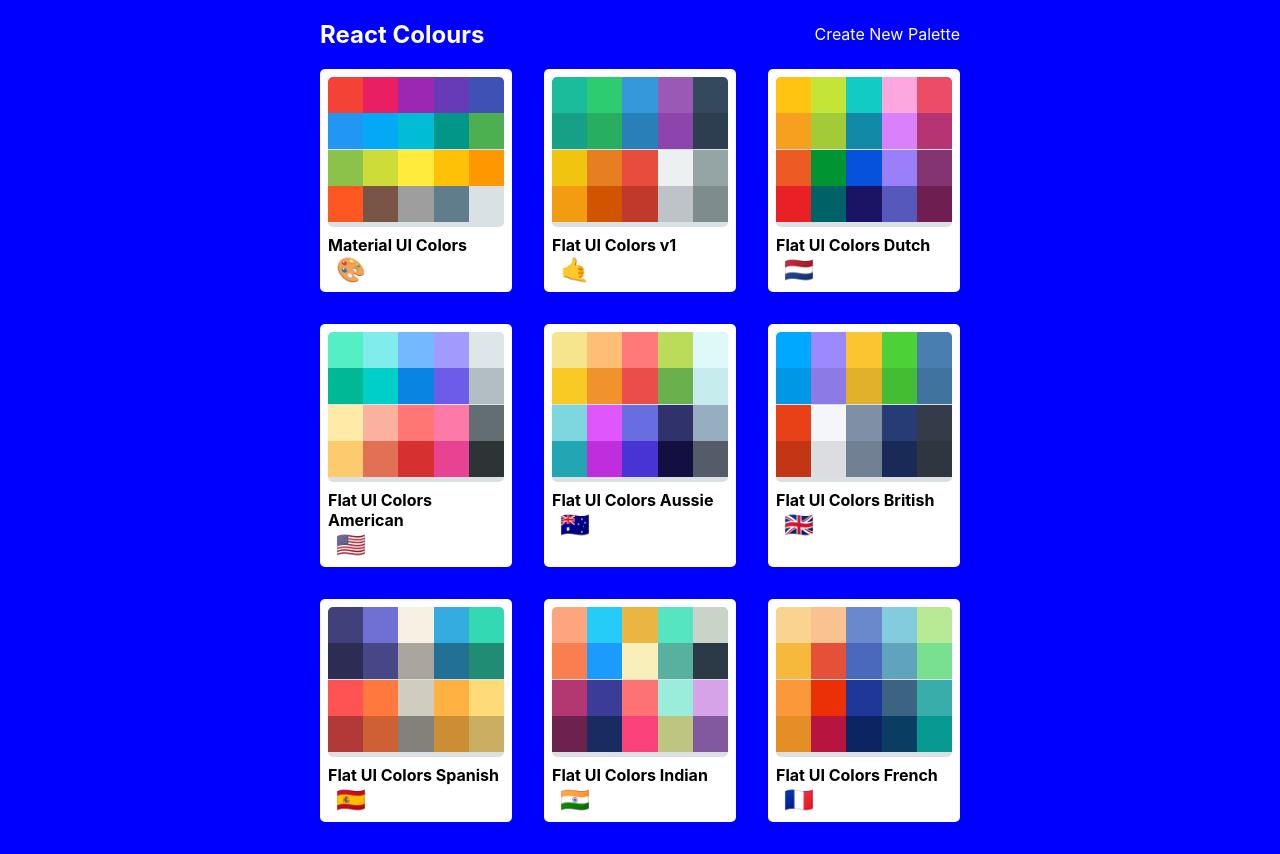
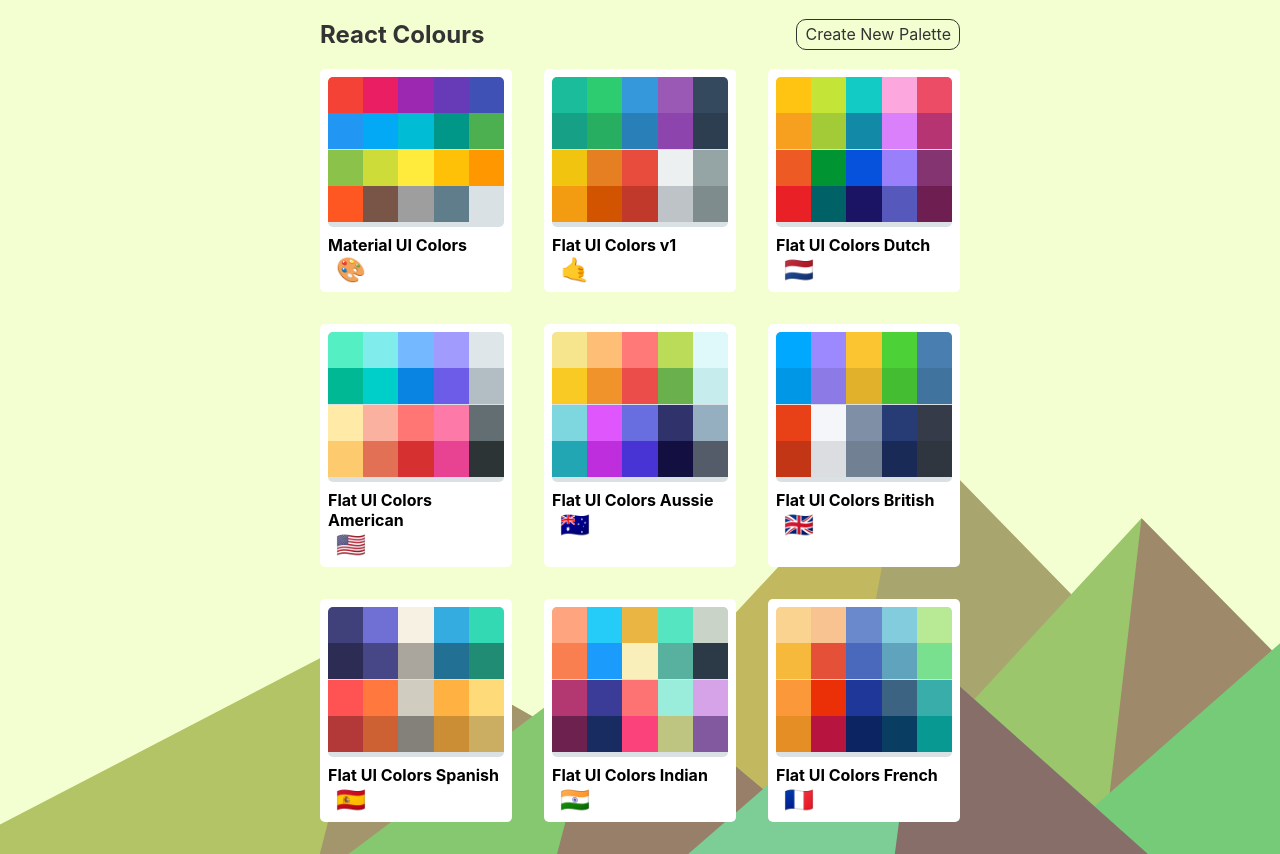
Before and after one commit to owengiri20/React_colour_app, a React (Create React App) app: page / in a window 1280 px wide. Built offline with nearby package versions, Linux system fonts and the light colour scheme.

Commit message:
added svg bg

```diff
--- a/src/styles/PaletteListStyles.js
+++ b/src/styles/PaletteListStyles.js
@@ -1,4 +1,5 @@
-import sizes from "./sizes"
+import sizes from "./sizes";
+import bg from "./bg1.svg";
 export default {
     root: {
         backgroundColor: "blue",
@@ -6,6 +7,10 @@
         display: "flex",
         alignItems: "flex-start",
         justifyContent: "center",
+        backgroundColor: "#f3ffd1",
+        backgroundImage: `url(${bg})`,
+        backgroundAttachment: "fixed",
+        backgroundSize: "cover",
     },
     container: {
         width: "50%",
@@ -26,10 +31,20 @@
         width: "100%",
         justifyContent: "space-between",
         alignItems: "center",
-        color: "white",
+        color: "#333",
         "& a": {
-            color: "#fff",
+            color: "#333",
             textDecoration: "none",
+            border: "1px solid #333",
+            padding: ".3rem .5rem",
+            borderRadius: "10px",
+            transition: ".2s ease-in-out",
+            "&:hover": {
+                color: "#f4f4f4",
+                backgroundColor: "#333",
+                transition: ".1s ease-in-out"
+
+            }
         }
 
     },
```
Also changed, not shown: src/styles/Flat-Mountains.svg (added), src/styles/bg1.svg (added).
